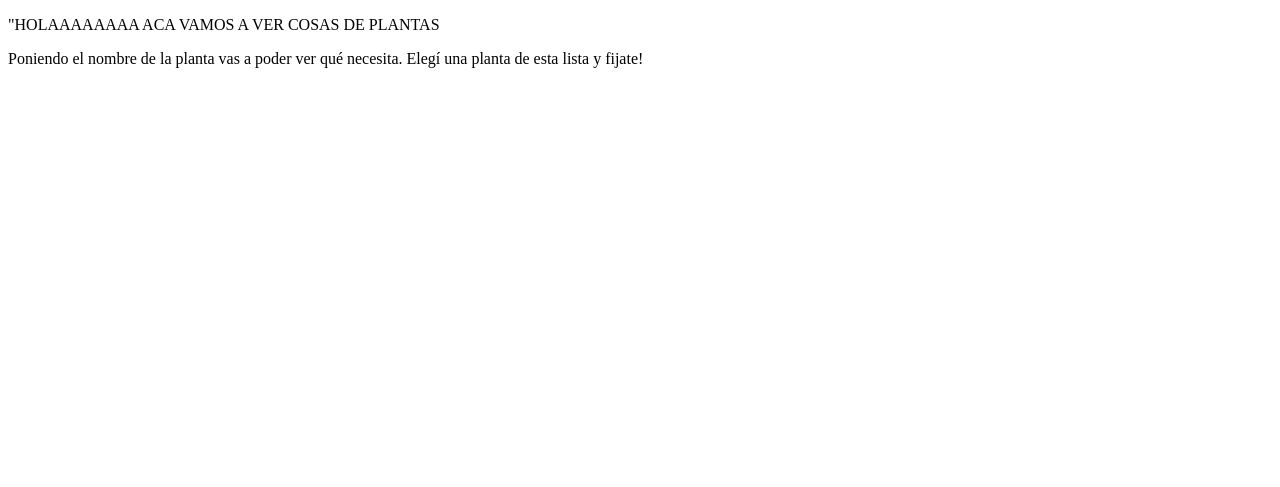
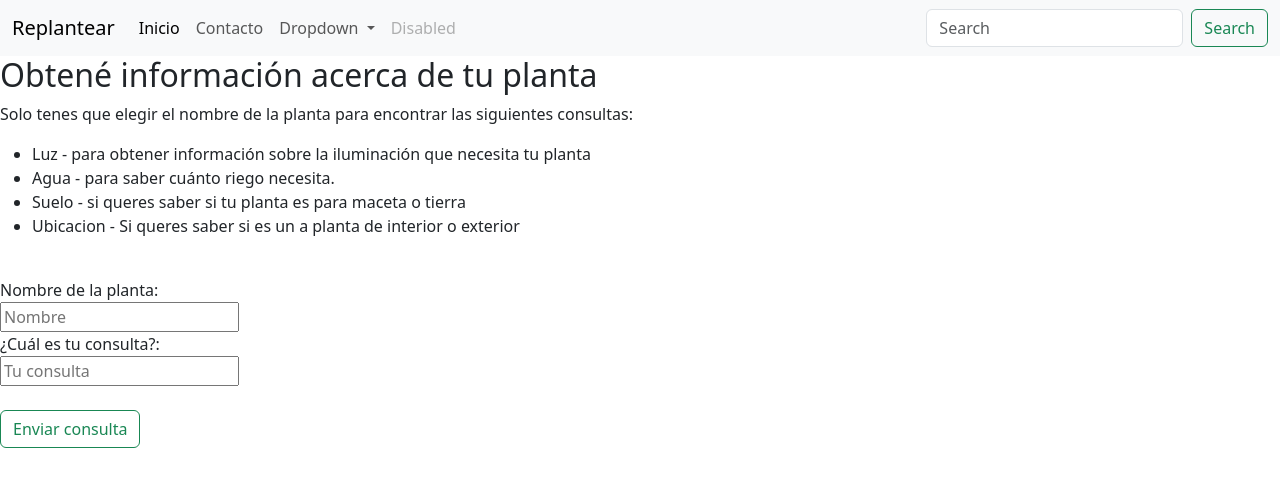
Before and after one commit to PepisMoreno/api-de-prueba-2, a Flask app: page / in a window 1280 px wide. Shown: the top 487 px of the page. Run offline with Flask 3, Linux system fonts and the light colour scheme.

Commit message:
cambie cosas en funcion cambios cari

```diff
--- a/app.py
+++ b/app.py
@@ -1,11 +1,14 @@
-from flask import Flask, render_template
+from flask import Flask, render_template, request
 
 
 app = Flask(__name__)
 
-@app.route("/")
-def hello_world():
+@app.route("/", methods=["GET"])
+def home():
     return render_template("index.html")
     #agrego lo que tenía la pagina que me mandó cari
     if __name__=="__main__":
         app.run()
+
+
+#request sirve para recolectar la data que viene del formulario
--- a/templates/index.html
+++ b/templates/index.html
@@ -1,12 +1,70 @@
 <!DOCTYPE html>
 <html lang="en">
 <head>
-    <meta charset="UTF-8">
-    <meta name="viewport" content="width=device-width, initial-scale=1.0">
-    <title>Document</title>
+  <meta charset="UTF-8">
+  <meta name="viewport" content="width=device-width, initial-scale=1.0">
+  <title>Identificador de Plantas</title>
+  <!--CSS Bootstrap-->
+  <link rel="stylesheet" href="https://cdn.jsdelivr.net/npm/bootstrap@5.3.2/dist/css/bootstrap.min.css">
+  <!--Barra de navegación-->
+  <nav class="navbar navbar-expand-lg bg-body-tertiary">
+    <div class="container-fluid">
+      <a class="navbar-brand" href="#">Replantear</a>
+      <button class="navbar-toggler" type="button" data-bs-toggle="collapse" data-bs-target="#navbarSupportedContent" aria-controls="navbarSupportedContent" aria-expanded="false" aria-label="Toggle navigation">
+        <span class="navbar-toggler-icon"></span>
+      </button>
+      <div class="collapse navbar-collapse" id="navbarSupportedContent">
+        <ul class="navbar-nav me-auto mb-2 mb-lg-0">
+          <li class="nav-item">
+            <a class="nav-link active" aria-current="page" href="#">Inicio</a>
+          </li>
+          <li class="nav-item">
+            <a class="nav-link" href="#">Contacto</a>
+          </li>
+          <li class="nav-item dropdown">
+            <a class="nav-link dropdown-toggle" href="#" role="button" data-bs-toggle="dropdown" aria-expanded="false">
+              Dropdown
+            </a>
+            <ul class="dropdown-menu">
+              <li><a class="dropdown-item" href="#">Action</a></li>
+              <li><a class="dropdown-item" href="#">Another action</a></li>
+              <li><hr class="dropdown-divider"></li>
+              <li><a class="dropdown-item" href="#">Something else here</a></li>
+            </ul>
+          </li>
+          <li class="nav-item">
+            <a class="nav-link disabled" aria-disabled="true">Disabled</a>
+          </li>
+        </ul>
+        <form class="d-flex" role="search">
+          <input class="form-control me-2" type="search" placeholder="Search" aria-label="Search">
+          <button class="btn btn-outline-success" type="submit">Search</button>
+        </form>
+      </div>
+    </div>
+  </nav>
 </head>
 <body>
-    <p>"HOLAAAAAAAA ACA VAMOS A VER COSAS DE PLANTAS</p>
-    <section> Poniendo el nombre de la planta vas  a poder ver qué necesita. Elegí una planta de esta lista y fijate!</section>
+  <h2>Obtené información acerca de tu planta</h2>
+      <p>Solo tenes que elegir el nombre de la planta para encontrar las siguientes consultas: </p>
+        <ul>
+          <li>Luz - para obtener información sobre la iluminación que necesita tu planta</li>
+          <li>Agua - para saber cuánto riego necesita.</li>
+          <li>Suelo - si queres saber si tu planta es para maceta o tierra</li>
+          <li>Ubicacion - Si queres saber si es un a planta de interior o exterior</li>
+        </ul><br>
+        <div class="login">
+          <form action="" method="post"> <!--en action hay que poner la ruta de la función "consulta" --ver porque metodo post-->
+            <label for="inputNombre">Nombre de la planta:</label><br>
+            <input type="text" id="inputNombre" name="nombre" placeholder="Nombre" required><br>
+
+            <label for="consulta">¿Cuál es tu consulta?:</label><br>
+            <input type="text" id="consulta"name="consulta" placeholder="Tu consulta" required><br>
+            <br>
+            <button type="submit" class="btn btn-outline-success">Enviar consulta</button>
+          </form>
+        </div>
+
+
 </body>
 </html>
```
Also changed, not shown: requirements.txt (added, +8 -0 lines).
